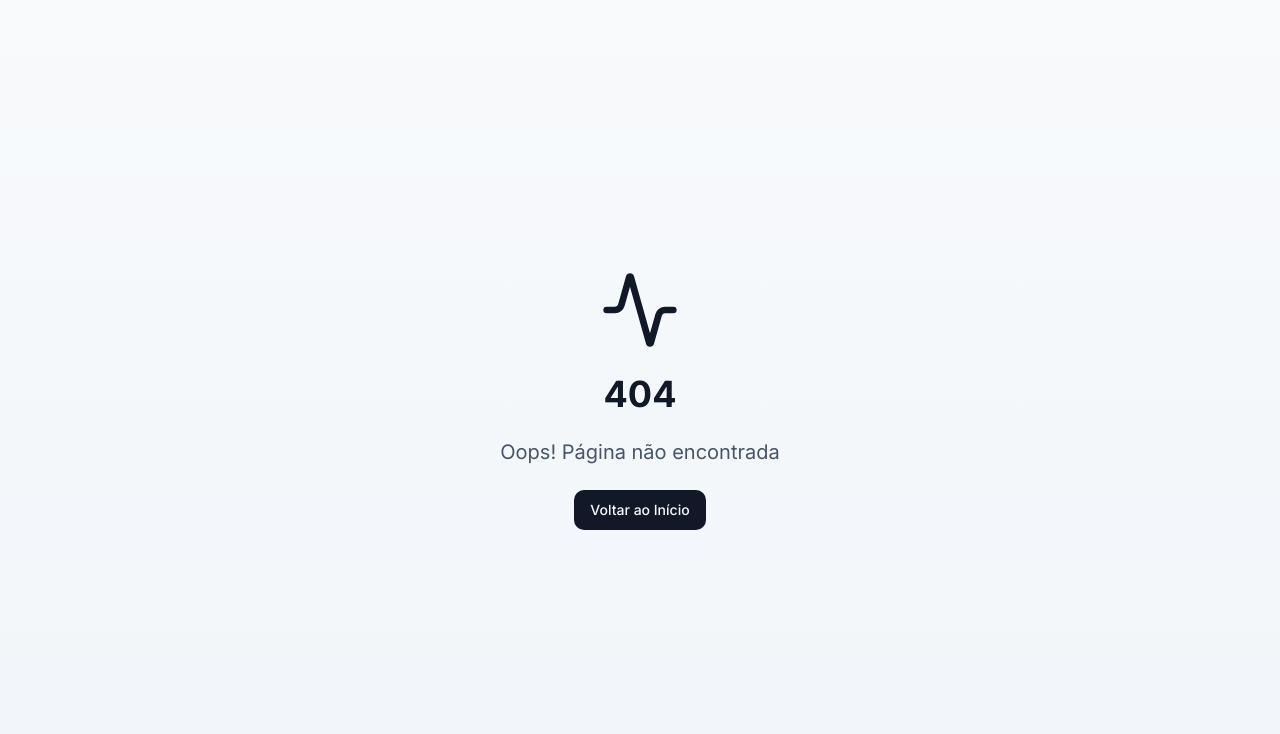
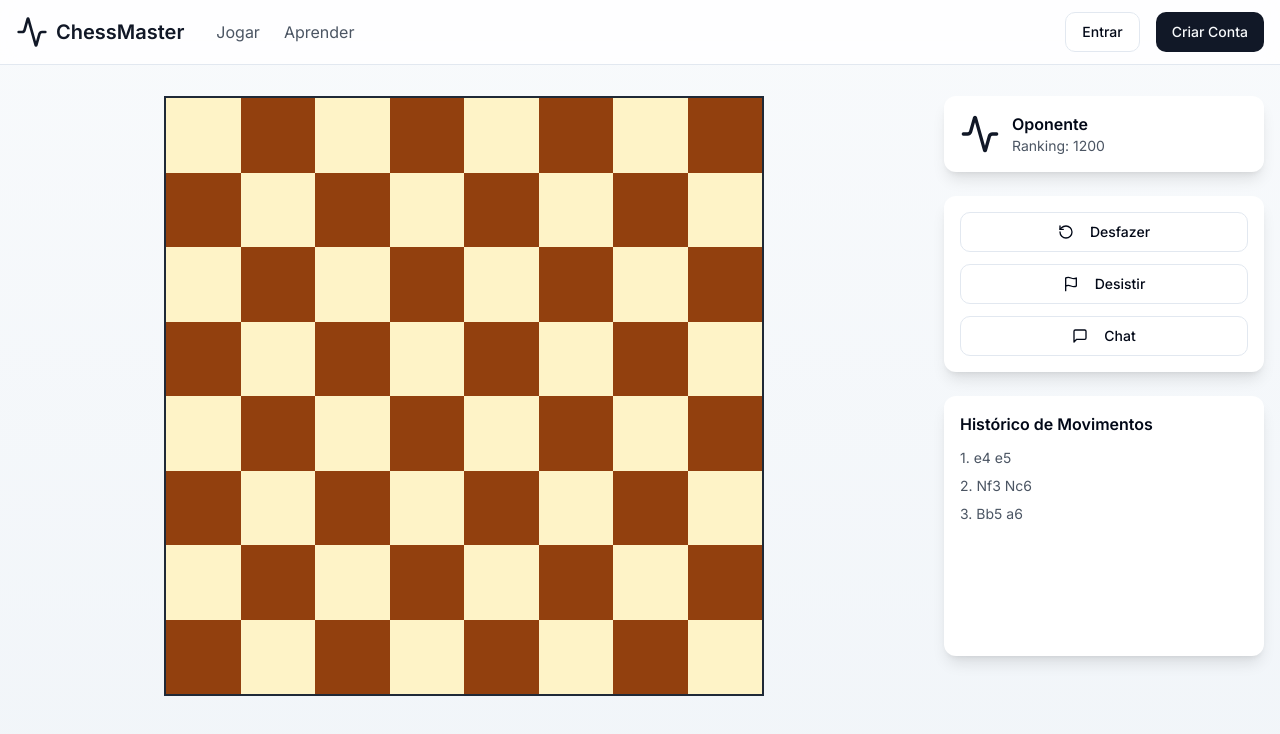
Before and after one commit to SimpleDioney/checkmate-connector, a React (Vite) app: page /partida in a window 1280 px wide. Before the commit this address had no page. Shown: the top 734 px of the page. Built offline with nearby package versions, Linux system fonts and the light colour scheme.

Commit message:
Add game page
This commit adds a new page for the game.  The specific implementation details are not included in this commit message.

```diff
--- a/src/App.tsx
+++ b/src/App.tsx
@@ -10,6 +10,7 @@ import Login from "./pages/Login";
 import Register from "./pages/Register";
 import Play from "./pages/Play";
 import Learn from "./pages/Learn";
+import Game from "./pages/Game";
 
 const queryClient = new QueryClient();
 
@@ -24,6 +25,7 @@ const App = () => (
           <Route path="/login" element={<Login />} />
           <Route path="/registro" element={<Register />} />
           <Route path="/jogar" element={<Play />} />
+          <Route path="/partida" element={<Game />} />
           <Route path="/aprender" element={<Learn />} />
           <Route path="*" element={<NotFound />} />
         </Routes>
--- /dev/null
+++ b/src/components/ChessBoard.tsx
@@ -0,0 +1,49 @@
+
+import { Activity } from "lucide-react";
+
+type Square = {
+  piece: string | null;
+  color: "white" | "black";
+  position: string;
+};
+
+const ChessBoard = () => {
+  const files = ['a', 'b', 'c', 'd', 'e', 'f', 'g', 'h'];
+  const ranks = ['8', '7', '6', '5', '4', '3', '2', '1'];
+
+  const createBoard = () => {
+    const board: Square[] = [];
+    ranks.forEach((rank, rankIndex) => {
+      files.forEach((file, fileIndex) => {
+        const isWhite = (rankIndex + fileIndex) % 2 === 0;
+        board.push({
+          piece: null,
+          color: isWhite ? "white" : "black",
+          position: `${file}${rank}`
+        });
+      });
+    });
+    return board;
+  };
+
+  const board = createBoard();
+
+  return (
+    <div className="w-full max-w-[600px] aspect-square">
+      <div className="grid grid-cols-8 h-full w-full border-2 border-gray-800">
+        {board.map((square, index) => (
+          <div
+            key={square.position}
+            className={`aspect-square flex items-center justify-center ${
+              square.color === "white" ? "bg-amber-100" : "bg-amber-800"
+            }`}
+          >
+            {square.piece && <Activity className="w-8 h-8" />}
+          </div>
+        ))}
+      </div>
+    </div>
+  );
+};
+
+export default ChessBoard;
--- /dev/null
+++ b/src/pages/Game.tsx
@@ -0,0 +1,63 @@
+
+import { Navbar } from "@/components/Navbar";
+import ChessBoard from "@/components/ChessBoard";
+import { Button } from "@/components/ui/button";
+import { Activity, Flag, MessageSquare, RotateCcw } from "lucide-react";
+
+const Game = () => {
+  return (
+    <div className="min-h-screen bg-gradient-to-b from-slate-50 to-slate-100">
+      <Navbar />
+      <div className="container mx-auto px-4 pt-24">
+        <div className="flex flex-col lg:flex-row gap-8">
+          {/* Área do tabuleiro */}
+          <div className="flex-1 flex justify-center">
+            <ChessBoard />
+          </div>
+
+          {/* Área lateral */}
+          <div className="w-full lg:w-80 space-y-6">
+            {/* Informações do oponente */}
+            <div className="bg-white p-4 rounded-lg shadow-lg">
+              <div className="flex items-center gap-3">
+                <Activity className="h-10 w-10 text-primary" />
+                <div>
+                  <h3 className="font-semibold">Oponente</h3>
+                  <p className="text-sm text-gray-600">Ranking: 1200</p>
+                </div>
+              </div>
+            </div>
+
+            {/* Controles do jogo */}
+            <div className="bg-white p-4 rounded-lg shadow-lg space-y-3">
+              <Button variant="outline" className="w-full">
+                <RotateCcw className="mr-2" />
+                Desfazer
+              </Button>
+              <Button variant="outline" className="w-full">
+                <Flag className="mr-2" />
+                Desistir
+              </Button>
+              <Button variant="outline" className="w-full">
+                <MessageSquare className="mr-2" />
+                Chat
+              </Button>
+            </div>
+
+            {/* Histórico de movimentos */}
+            <div className="bg-white p-4 rounded-lg shadow-lg">
+              <h3 className="font-semibold mb-3">Histórico de Movimentos</h3>
+              <div className="h-48 overflow-y-auto space-y-2">
+                <div className="text-sm text-gray-600">1. e4 e5</div>
+                <div className="text-sm text-gray-600">2. Nf3 Nc6</div>
+                <div className="text-sm text-gray-600">3. Bb5 a6</div>
+              </div>
+            </div>
+          </div>
+        </div>
+      </div>
+    </div>
+  );
+};
+
+export default Game;
--- a/src/pages/Play.tsx
+++ b/src/pages/Play.tsx
@@ -2,6 +2,7 @@
 import { Button } from "@/components/ui/button";
 import { Trophy, Users, Zap } from "lucide-react";
 import { Navbar } from "@/components/Navbar";
+import { Link } from "react-router-dom";
 
 const Play = () => {
   return (
@@ -14,7 +15,9 @@ const Play = () => {
               <Zap className="h-12 w-12 text-primary" />
               <h3 className="text-xl font-semibold">Partida Rápida</h3>
               <p className="text-gray-600 text-center">Encontre um oponente e comece a jogar imediatamente</p>
-              <Button className="w-full">Jogar Agora</Button>
+              <Button className="w-full" asChild>
+                <Link to="/partida">Jogar Agora</Link>
+              </Button>
             </div>
           </div>
 
```
